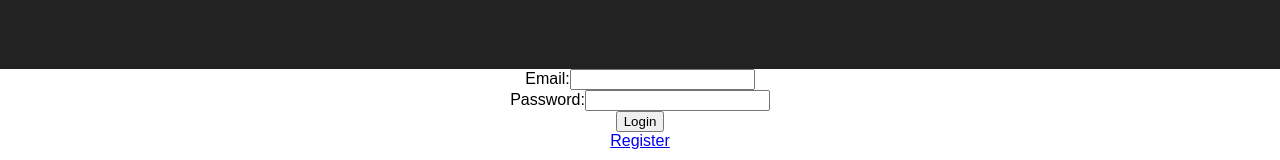
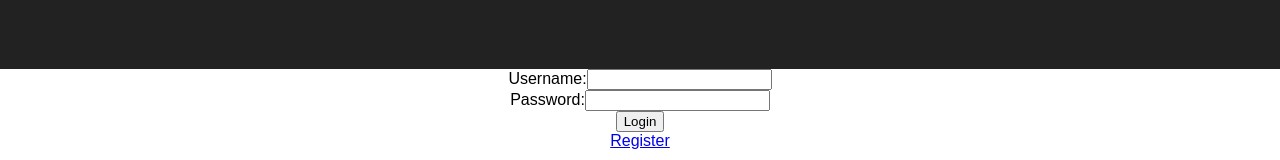
Before and after one commit to gilosmichaelcodev/MERN-Exam, a React (Create React App) app in the folder client/: page /login in a window 1280 px wide. Shown: the part 121-281 px from the top of the page. Built offline with nearby package versions, Linux system fonts and the light colour scheme.

Commit message:
change email to username

```diff
--- a/client/src/Login.js
+++ b/client/src/Login.js
@@ -56,7 +56,7 @@ class Login extends Component {
       <div>
         <form onSubmit={this.handleSubmit}>
           <label>
-            Email:
+            Username:
             <input type="text" name="username" onChange={this.handleChange}/>
           </label>
 
```
